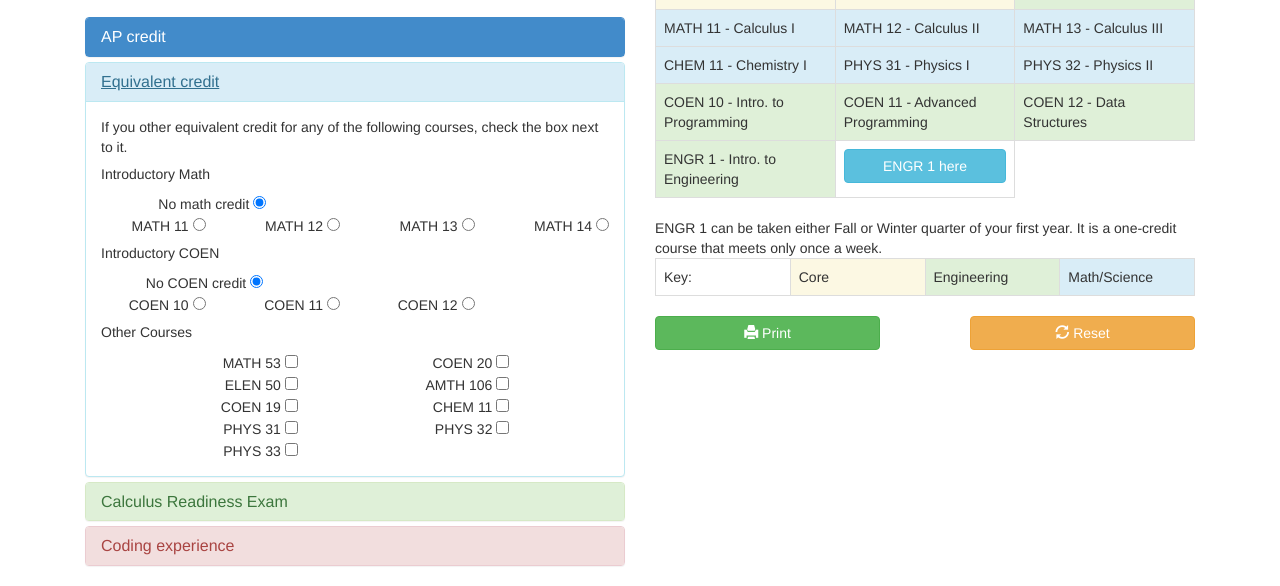
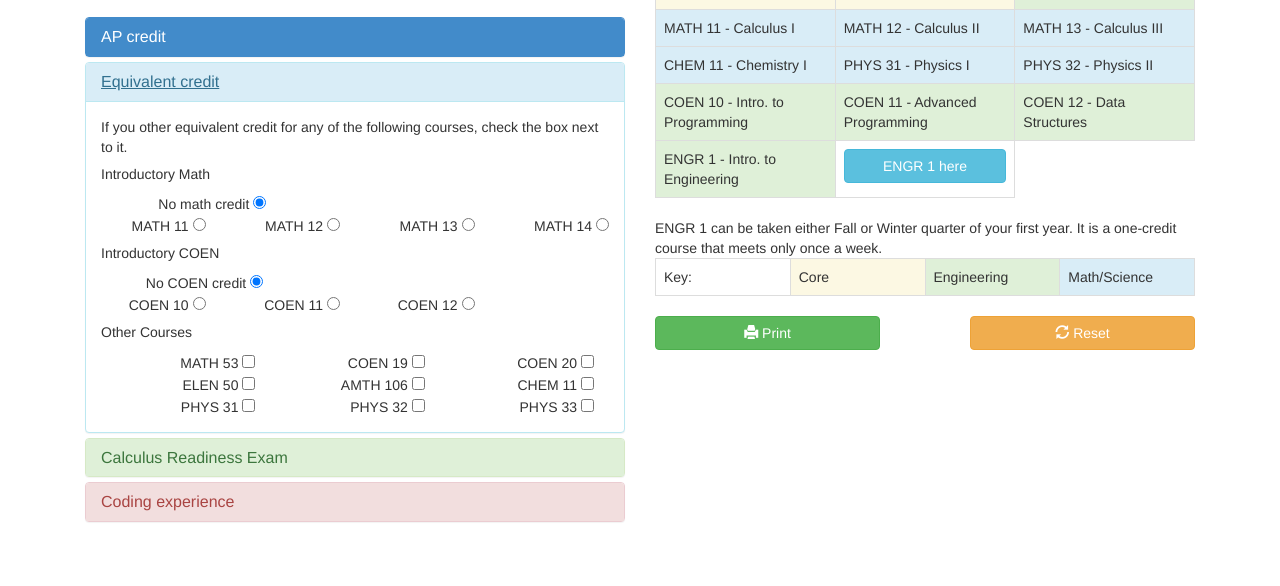
Before and after one commit to Rsullivan00/ScheduleSuggester, a plain HTML site: page index.html in a window 1280 px wide. Both pictures are taken after a click on the link "Equivalent credit". Shown: the part 221-807 px from the top of the page. Drawn offline with nearby package versions, Linux system fonts and the light colour scheme.

Commit message:
Reformatting

```diff
--- a/index.html
+++ b/index.html
@@ -211,31 +211,31 @@
                           </h5>
                       </div>
                   </div>
-                  <div class="col-md-5 text-right">
+                  <div class="col-md-4 text-right">
                       MATH 53 <input type="checkbox" id="MATH53" class="credit">
                  </div>
-                  <div class="col-md-5 text-right">
+                  <div class="col-md-4 text-right">
+                      COEN 19 <input type="checkbox" id="COEN19" class="credit">
+                  </div>
+                  <div class="col-md-4 text-right">
                       COEN 20 <input type="checkbox" id="COEN20" class="credit">
                   </div>
-                  <div class="col-md-5 text-right">
+                  <div class="col-md-4 text-right">
                       ELEN 50 <input type="checkbox" id="ELEN50" class="credit">
                   </div>
-                  <div class="col-md-5 text-right">
+                  <div class="col-md-4 text-right">
                       AMTH 106 <input type="checkbox" id="AMTH106" class="credit">
                   </div>
-                  <div class="col-md-5 text-right">
-                      COEN 19 <input type="checkbox" id="COEN19" class="credit">
-                  </div>
-                  <div class="col-md-5 text-right">
+                  <div class="col-md-4 text-right">
                       CHEM 11 <input type="checkbox" id="CHEM11" class="credit">
                   </div>
-                  <div class="col-md-5 text-right">
+                  <div class="col-md-4 text-right">
                       PHYS 31 <input type="checkbox" id="PHYS31" class="credit">
                   </div>
-                  <div class="col-md-5 text-right">
+                  <div class="col-md-4 text-right">
                       PHYS 32 <input type="checkbox" id="PHYS32" class="credit">
                   </div>
-                  <div class="col-md-5 text-right">
+                  <div class="col-md-4 text-right">
                       PHYS 33 <input type="checkbox" id="PHYS33" class="credit">
                   </div>
                 </div>
```
